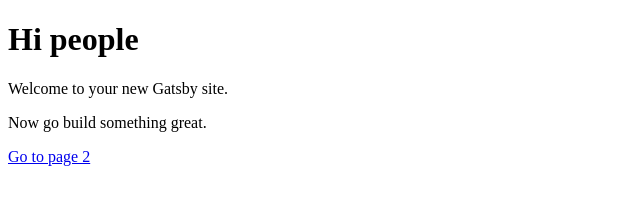
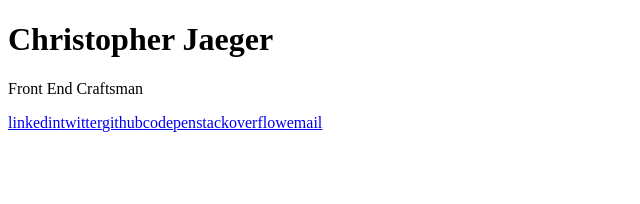
Before and after one commit to jaegz/cjme, a Gatsby site: page / in a window 1280 px wide. Shown: the whole page, without its empty margins (0-640 px from the left). Built offline with nearby package versions, Linux system fonts and the light colour scheme; Gatsby itself is replaced by a stand-in of ours.

Commit message:
basic home html

```diff
--- a/src/pages/index.js
+++ b/src/pages/index.js
@@ -2,11 +2,19 @@ import React from 'react'
 import Link from 'gatsby-link'
 
 const IndexPage = () => (
-  <div>
-    <h1>Hi people</h1>
-    <p>Welcome to your new Gatsby site.</p>
-    <p>Now go build something great.</p>
-    <Link to="/page-2/">Go to page 2</Link>
+  <div className="business-card">
+    <h1><span className="first">Christopher</span> <span className="last">Jaeger</span></h1>
+    <p className="tagline">Front End Craftsman</p>
+    {/*<h2>Portfolio: The web is my workshop</h2>*/}
+    <div class="contact-me">
+      <a href="https://www.linkedin.com/in/christopher-jaeger-5b9b4226" className="linkedin">linkedin</a>
+      <a href="https://twitter.com/seeJaeger" className="twitter">twitter</a>
+      <a href="https://github.com/jaegz" className="github">github</a>
+      <a href="https://codepen.io/jaegs" className="codepen">codepen</a>
+      <a href="https://stackoverflow.com/users/2561435/jaegs" className="stackoverflow">stackoverflow</a>
+      <a href="mailto:chris@seejaeger.com" className="email">email</a>
+    </div>
+    {/*<Link to="/page-2/">Go to page 2</Link>*/}
   </div>
 )
 
```
